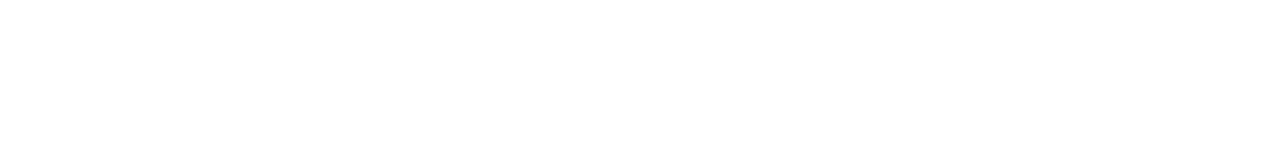
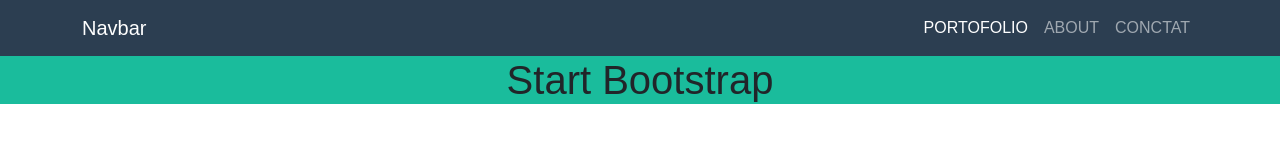
Before and after one commit to marcovalerio93/html-css-bootstrap-freelancer, a plain HTML site: page index.html in a window 1280 px wide. Drawn offline with nearby package versions, Linux system fonts and the light colour scheme.

Commit message:
header done

```diff
--- a/css/style.css
+++ b/css/style.css
@@ -1,3 +1,14 @@
 body{
     font-family: Arial, Helvetica, sans-serif;
 }
+:root{
+    --ms_background-color: #2C3E51;
+}
+
+.ms_header{
+    background-color: var(--ms_background-color);
+}
+
+#jambo{
+    background-color: #1abc9c ;
+}
--- a/index.html
+++ b/index.html
@@ -5,10 +5,51 @@
     <meta http-equiv="X-UA-Compatible" content="IE=edge">
     <meta name="viewport" content="width=device-width, initial-scale=1.0">
     <title>bootstrap-freelancer</title>
-    <link rel="stylesheet" href="https://cdn.jsdelivr.net/npm/bootstrap@5.2.0-beta1/dist/css/bootstrap.min.css">
-    <link rel="stylesheet" href="css/style.css">
+    <link rel="stylesheet" href="https://cdn.jsdelivr.net/npm/bootstrap@5.2.0-beta1/dist/css/bootstrap.min.css"/>
+    <link rel="stylesheet" href="css/style.css"/>
 </head>
 <body>
+
+    <header>
+        <nav class="navbar navbar-expand-lg ms_header navbar-dark">
+            <div class="container">
+              <a class="navbar-brand" href="#">Navbar</a>
+              <button class="navbar-toggler" type="button" data-bs-toggle="collapse" data-bs-target="#navbarSupportedContent" aria-controls="navbarSupportedContent" aria-expanded="false" aria-label="Toggle navigation">
+                <span class="navbar-toggler-icon"></span>
+              </button>
+              <div class="collapse navbar-collapse" id="navbarSupportedContent">
+                <ul class="navbar-nav ms-auto mb-2 mb-lg-0">
+                  <li class="nav-item">
+                    <a class="nav-link active" aria-current="page" href="#">PORTOFOLIO</a>
+                  </li>
+                  <li class="nav-item">
+                    <a class="nav-link" href="#">ABOUT</a>
+                  </li>
+                  <li class="nav-item">
+                    <a class="nav-link" href="#">CONCTAT</a>
+                  </li>
+              </div>
+            </div>
+          </nav>
+
+          <section id="jambo" class="conteiner-fluid">
+            <div class="text-center">
+                <h1>Start Bootstrap</h1>
+            </div>
+
+
+          </section>
+
+    </header>
+
+    <main>
+
+    </main>
+
+    <footer>
+
+    </footer>
+
 
 
 
```
